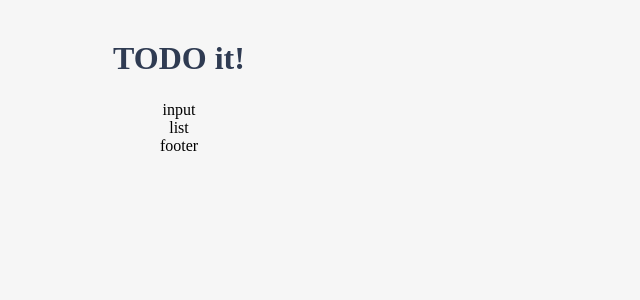
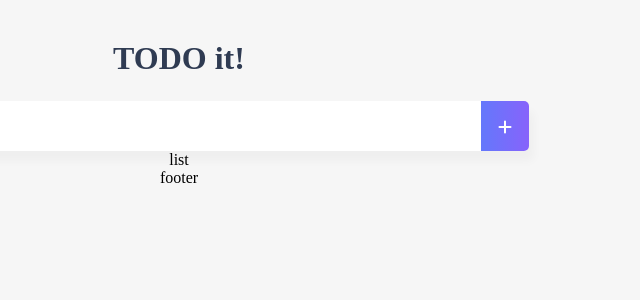
Before and after one commit to ChanJuShin/vue-todo-app, a Vue app: page / in a window 1280 px wide. Shown: the top 300 px of the page, without its empty margins (461-1101 px from the left). Built offline with nearby package versions, Linux system fonts and the light colour scheme.

Commit message:
TodoInput 퍼블리싱 및 로컬스토리지 세이브 기능 추가

```diff
--- a/src/App.vue
+++ b/src/App.vue
@@ -31,7 +31,6 @@
 }
 input {
   border-style: groove;
-  width: 200px;
 }
 button {
   border-style: groove;
--- a/src/components/TodoInput.vue
+++ b/src/components/TodoInput.vue
@@ -1,15 +1,58 @@
 <template>
-  <div>
-    input
+  <div class="inputBox shadow">
+    <input type="text" v-model="newTodoItem" @keyup.enter="addTodo">
+    <span class="addContainer" @click="addTodo">
+      <i class="fas fa-plus addBtn"></i>
+    </span>
   </div>
 </template>
 
 <script>
 export default {
-  name: "TodoInput"
+  name: "TodoInput",
+  data: function() {
+    return {
+      newTodoItem: ''
+    }
+  },
+  methods: {
+    addTodo: function() {
+      localStorage.setItem(this.newTodoItem, this.newTodoItem);
+      this.clearInput();
+    },
+    clearInput: function() {
+      this.newTodoItem = '';
+    }
+  }
 }
 </script>
 
 <style scoped>
-
+input:focus {
+  outline: none;
+}
+.inputBox {
+  margin: 0 auto;
+  width: 700px;
+  background: white;
+  height: 50px;
+  line-height: 50px;
+  border-radius: 5px;
+}
+.inputBox input {
+  width: calc(100%  - 6rem);
+  border-style: none;
+  font-size: 0.9rem;
+}
+.addContainer {
+  float: right;
+  background: linear-gradient(to right, #6478FB, #8763FB);
+  display: block;
+  width: 3rem;
+  border-radius: 0 5px 5px 0;
+}
+.addBtn {
+  color: white;
+  vertical-align: middle;
+}
 </style>
```
Also changed, not shown: 1 other file (tests, documents, lock files or other folders).
